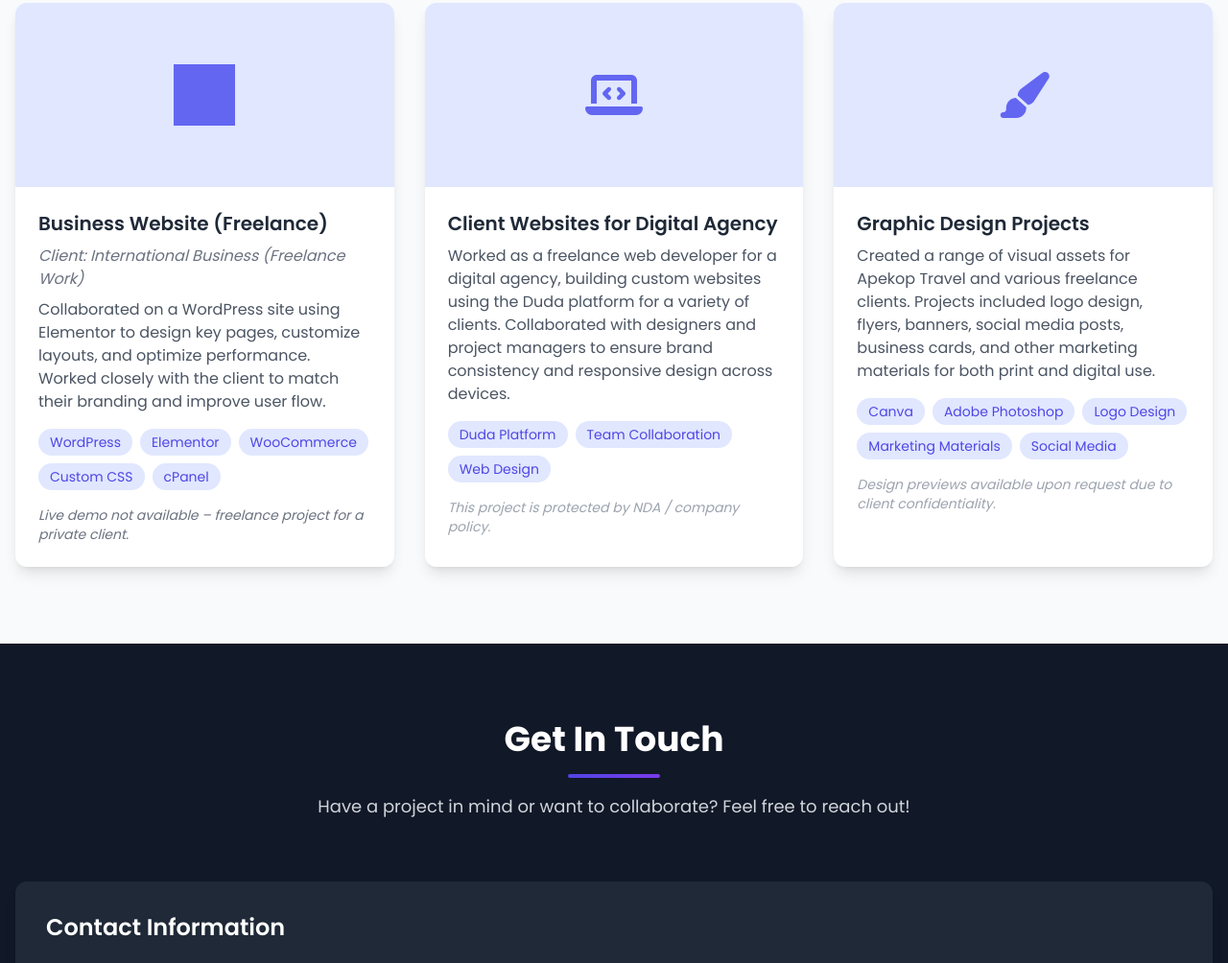
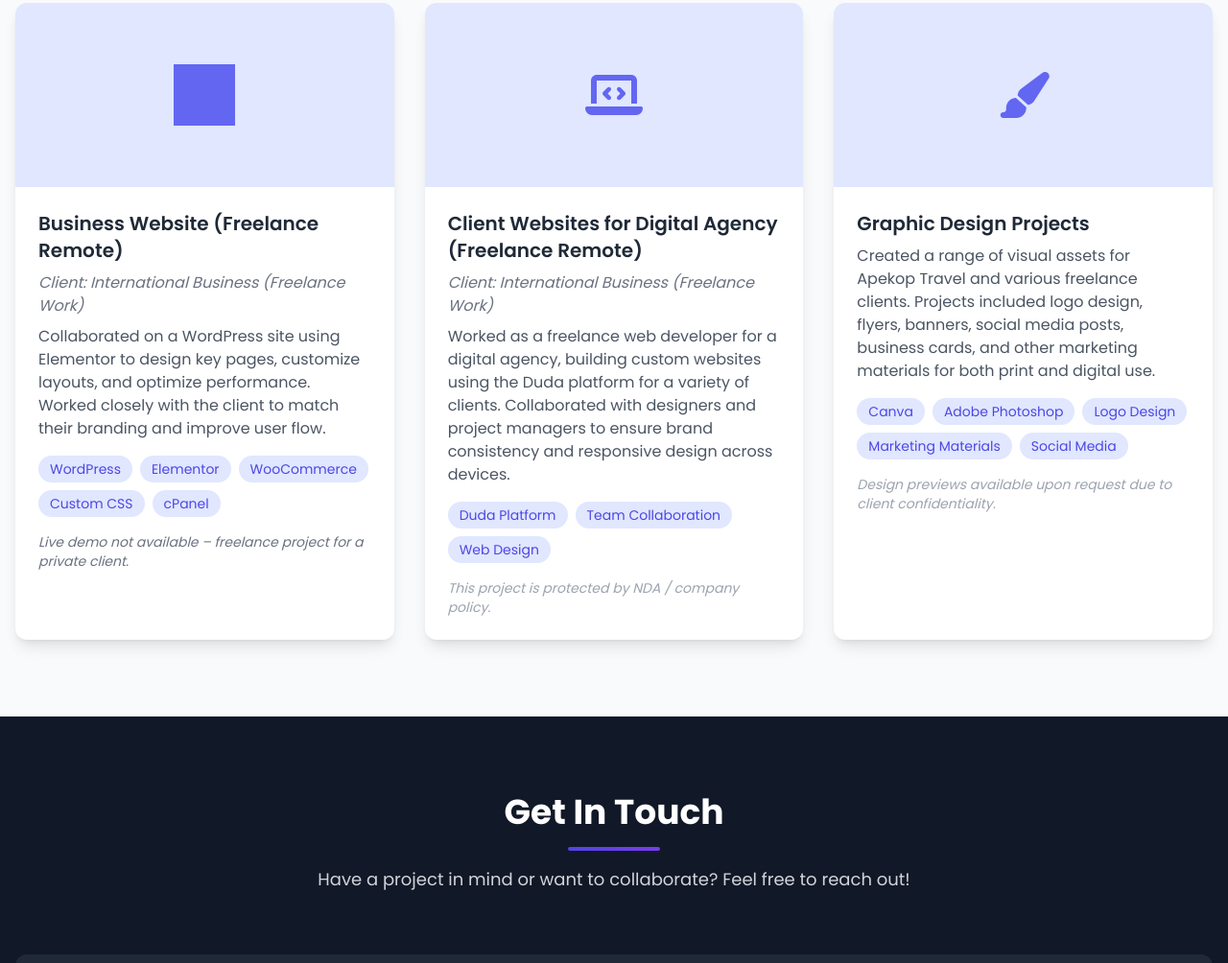
Before and after one commit to MRoseBolito/my-portfolio, a plain HTML site: page index.html in a window 1280 px wide. Shown: the part 3881-4885 px from the top of the page at 96% size. Drawn offline with nearby package versions, Linux system fonts and the light colour scheme.

Commit message:
Update index.html

```diff
--- a/index.html
+++ b/index.html
@@ -627,7 +627,7 @@
                         </svg>
                     </div>
                     <div class="p-6">
-                        <h3 class="text-xl font-semibold mb-2">Business Website (Freelance)</h3>
+                        <h3 class="text-xl font-semibold mb-2">Business Website (Freelance Remote)</h3>
                         <p class="text-gray-500 italic mb-2">Client: International Business (Freelance Work)</p>
                         <p class="text-gray-600 mb-4">
                             Collaborated on a WordPress site using Elementor to design key pages, customize layouts, and optimize performance. Worked closely with the client to match their branding and improve user flow.
@@ -652,7 +652,8 @@
                         <i class="fas fa-laptop-code text-indigo-500 text-5xl"></i>
                     </div>
                     <div class="p-6">
-                        <h3 class="text-xl font-semibold mb-2">Client Websites for Digital Agency</h3>
+                        <h3 class="text-xl font-semibold mb-2">Client Websites for Digital Agency (Freelance Remote)</h3>
+                        <p class="text-gray-500 italic mb-2">Client: International Business (Freelance Work)</p>
                         <p class="text-gray-600 mb-4">
                             Worked as a freelance web developer for a digital agency, building custom websites using the Duda platform for a variety of clients. Collaborated with designers and project managers to ensure brand consistency and responsive design across devices.
                         </p>
```
